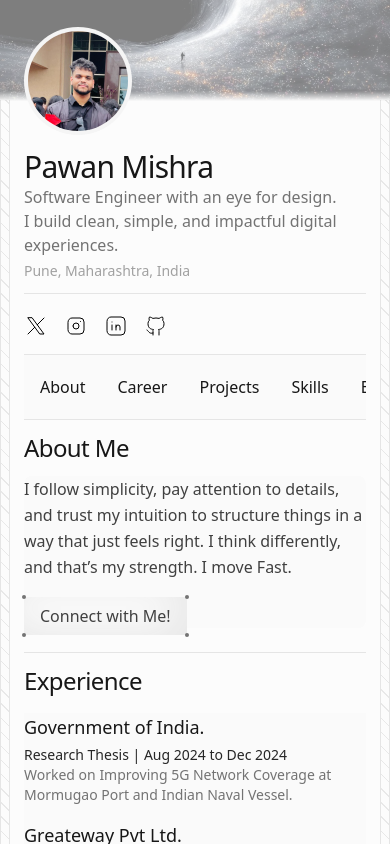
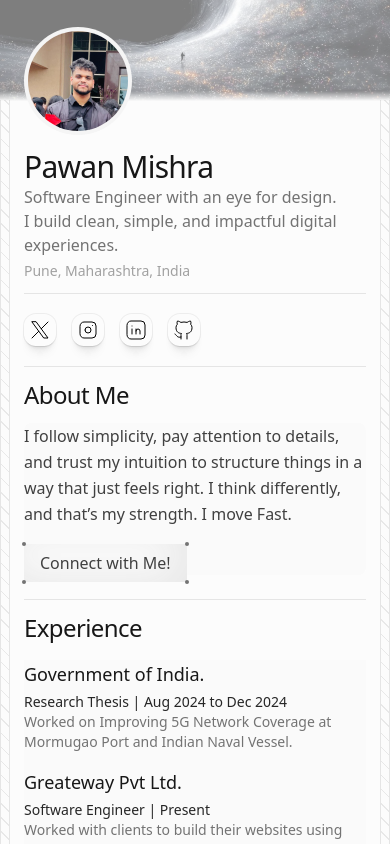
Before and after one commit to cena0rton/portfolio-nextjs, a Next.js app: page / in a window 390 px wide. Shown: the top 844 px of the page. Built offline with nearby package versions, Linux system fonts and the light colour scheme.

Commit message:
Update Education, Hero, Skills components and main page; add p4 2.webp asset

```diff
--- a/src/app/components/Education.tsx
+++ b/src/app/components/Education.tsx
@@ -23,8 +23,9 @@ const Education = () => {
            <Image src="/bits.png" alt="Birla Institiute of Technology and Sciences, Pilani" width={80} height={80} />
             </div>
 
+            <div className="bg-neutral-50 h-20 md:h-10"></div>
+        </div>
 
-        </div>
     </div>
   )
 }
--- a/src/app/components/Hero.tsx
+++ b/src/app/components/Hero.tsx
@@ -186,9 +186,9 @@ const Hero = () => {
         </div>
       </div>
 
-      <div className="flex flex-row items-center justify-between w-full">
+      <div className="flex flex-row items-center justify-between w-full border-b border-neutral-200">
 
-      <div className="flex space-x-4 mt-1 items-center  py-4">
+      <div className="flex space-x-4 mt-1 items-center pb-5   py-4">
         {links.map(link => (
           <a
             key={link.href}
@@ -196,7 +196,9 @@ const Hero = () => {
             target="_blank"
             rel="noopener noreferrer"
             aria-label={link.label}
-            className='hover:scale-110 transition-all duration-300'
+            className='hover:scale-110 transition-all duration-200 rounded-xl p-1
+            shadow-[0px_0px_0px_1px_rgba(0,0,0,0.06),0px_1px_1px_-0.5px_rgba(0,0,0,0.06),0px_3px_3px_-1.5px_rgba(0,0,0,0.06),_0px_6px_6px_-3px_rgba(0,0,0,0.06),0px_12px_12px_-6px_rgba(0,0,0,0.06),0px_24px_24px_-12px_rgba(0,0,0,0.06)]
+            '
           >
             {icons[link.icon]}
           </a>
@@ -286,7 +288,7 @@ const Hero = () => {
    </motion.div>
    }
 
-      {!scrolled && (
+      {/* {!scrolled && (
         <motion.div
           className="md:hidden border-b border-neutral-200 bg-neutral-50 overflow-x-auto w-full border-t-0"
           initial={{ opacity: 0 }}
@@ -310,7 +312,7 @@ const Hero = () => {
             ))}
           </div>
         </motion.div>
-      )}
+      )} */}
     </div>
     </>
   )
--- a/src/app/components/Skills.tsx
+++ b/src/app/components/Skills.tsx
@@ -22,7 +22,7 @@ const Skills = () => {
     <motion.div id="skills"
     className="mt-6 border-t  pb-3 border-neutral-200">
       <motion.h2
-        className='text-2xl tracking-tight font-medium mt-6 text-neutral-900 mb-6'
+        className='text-2xl tracking-tight font-medium mt-3 text-neutral-900 mb-6'
         initial={{ opacity: 0, y: 20 }}
         animate={{ opacity: 1, y: 0 }}
         transition={{ duration: 0.6 }}
--- a/src/app/page.tsx
+++ b/src/app/page.tsx
@@ -18,6 +18,7 @@ export default function Home() {
     <Skills/>
     <Education />
    </Container>
+
    </>
   );
 }
```
Also changed, not shown: public/p4 2.webp (added).
